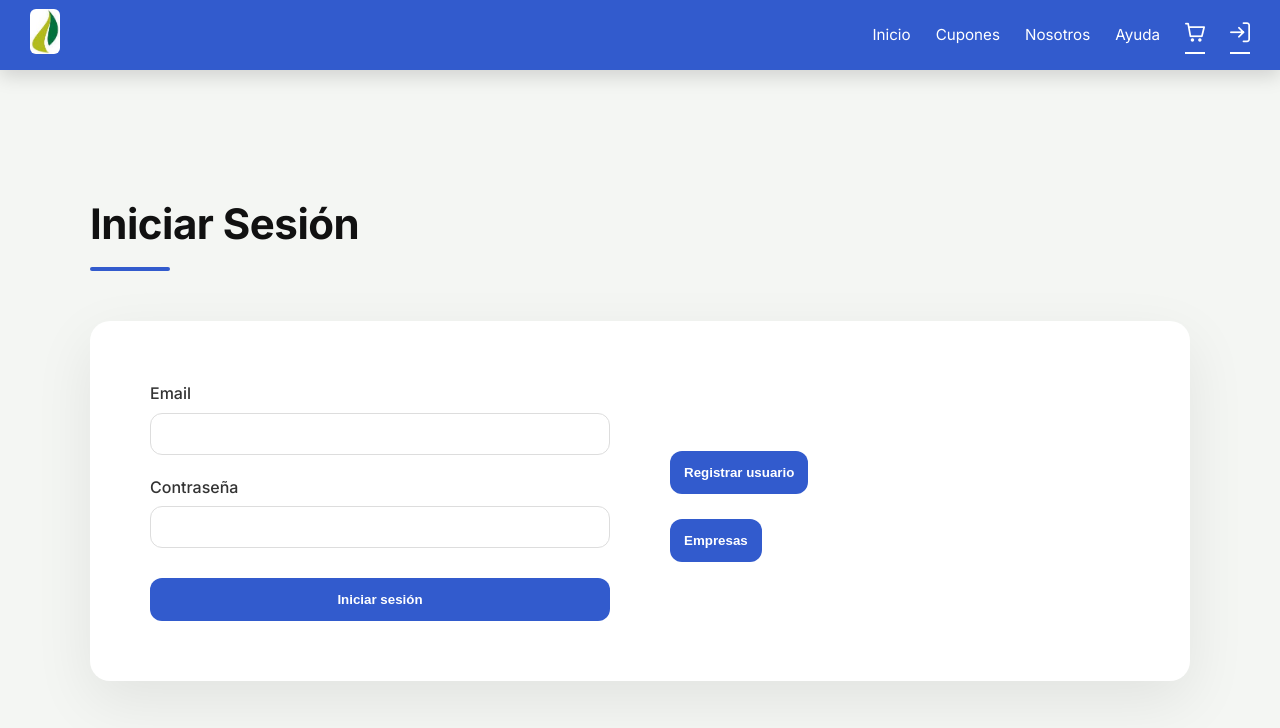
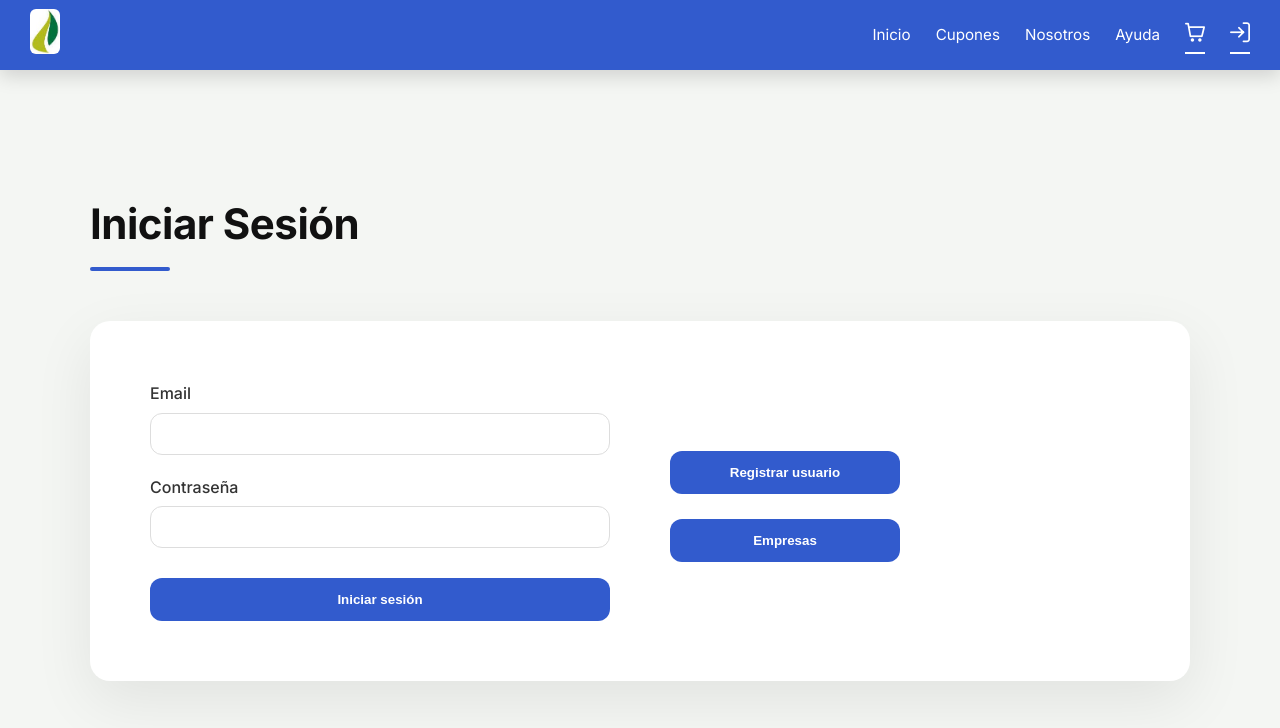
Before and after one commit to Jorgemercfa/Al-Toque, a Vue app: page /Sign-in in a window 1280 px wide. Shown: the top 728 px of the page. Built offline with nearby package versions, Linux system fonts and the light colour scheme.

Commit message:
improve_designs_of_sign_in_and_sign_up

```diff
--- a/src/views/Sign-in.vue
+++ b/src/views/Sign-in.vue
@@ -77,12 +77,10 @@ const onLogin = () => {
 
           <div class="contact-info">
             <router-link to="/Sign-up">
-              <button class="submit-btn" type="button">
-                Registrar usuario
-              </button>
+              <button class="other-btn" type="button">Registrar usuario</button>
             </router-link>
             <router-link to="/Coupon-item">
-              <button class="submit-btn" type="button">Empresas</button>
+              <button class="other-btn" type="button">Empresas</button>
             </router-link>
           </div>
         </div>
@@ -195,6 +193,24 @@ const onLogin = () => {
   transform: translateY(-2px);
 }
 
+.other-btn {
+  margin-top: 10px;
+  padding: 14px;
+  width: 50%;
+  border-radius: 12px;
+  border: none;
+  background-color: #325bcd;
+  color: white;
+  font-weight: 600;
+  cursor: pointer;
+  transition: 0.3s ease;
+}
+
+.other-btn:hover {
+  background-color: #2549ad;
+  transform: translateY(-2px);
+}
+
 .contact-info {
   flex: 1;
   min-width: 250px;
--- a/src/views/Sign-up.vue
+++ b/src/views/Sign-up.vue
@@ -26,7 +26,10 @@ const onLogin = () => {
               <label>Email</label>
               <input type="email" name="email" required autocomplete="email" />
             </div>
-
+            <div class="form-group">
+              <label>Nombre</label>
+              <input type="text" name="name" required autocomplete="name" />
+            </div>
             <div class="form-group">
               <label>Contraseña</label>
               <input
```
